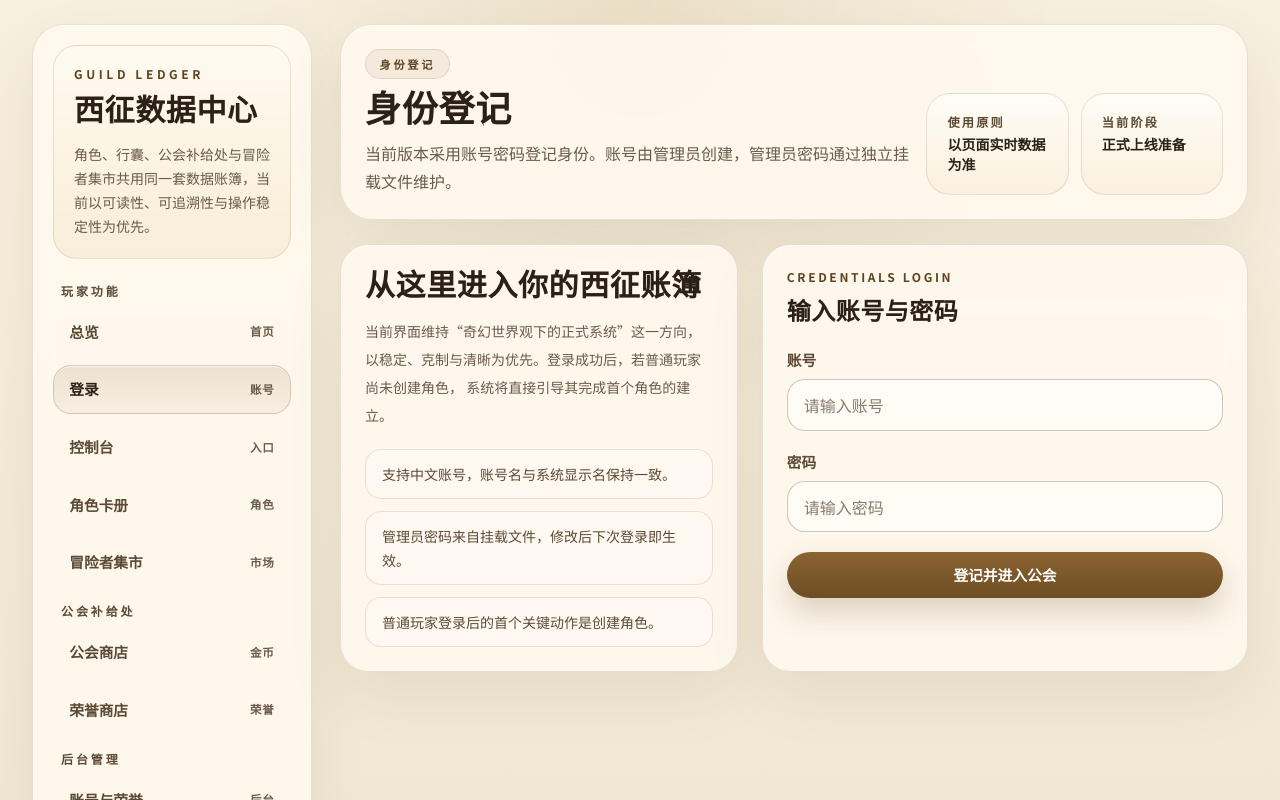
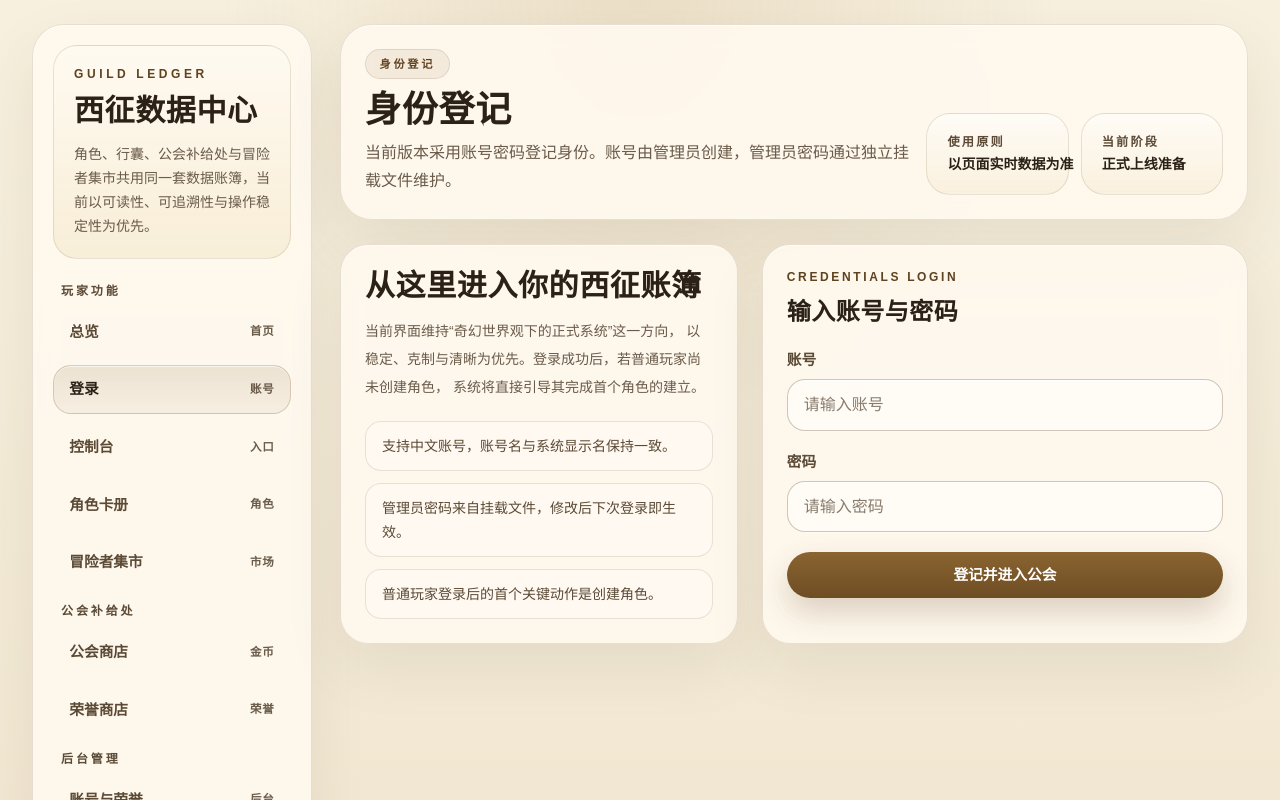
Before and after one commit to dqqql/datacore, a Next.js app: page /login in a window 1280 px wide. Shown: the top 800 px of the page. Built offline with nearby package versions, Linux system fonts and the light colour scheme; no server answers.

Commit message:
fix(ui): global serif font and align buttons

```diff
--- a/src/app/characters/page.tsx
+++ b/src/app/characters/page.tsx
@@ -97,7 +97,7 @@ export default async function CharactersPage({ searchParams }: CharactersPagePro
                     <td className="numeric">{character.reputation}</td>
                     <td>{character.status === "ACTIVE" ? "活跃" : character.status}</td>
                     <td>
-                      <div className="flex flex-wrap gap-2">
+                      <div className="flex flex-nowrap gap-2 items-center">
                         <form action={selectCurrentCharacterAction}>
                           <input type="hidden" name="characterId" value={character.id} />
                           <button
--- a/src/app/dashboard/page.tsx
+++ b/src/app/dashboard/page.tsx
@@ -43,7 +43,7 @@ export default async function DashboardPage() {
             {currentCharacter ? (
               <Link
                 href={`/characters/${currentCharacter.id}`}
-                className="focus-ring btn-secondary"
+                className="focus-ring btn-secondary shrink-0 ml-4"
               >
                 查看角色详情
               </Link>
--- a/src/app/globals.css
+++ b/src/app/globals.css
@@ -37,7 +37,7 @@ html {
 body {
   background: var(--background);
   color: var(--foreground);
-  font-family: var(--font-body), sans-serif;
+  font-family: var(--font-body), serif;
   min-height: 100vh;
 }
 
@@ -216,6 +216,7 @@ textarea {
   border-radius: 999px;
   font-size: 0.92rem;
   font-weight: 700;
+  white-space: nowrap;
   transition:
     background-color 0.16s ease,
     border-color 0.16s ease,
@@ -395,6 +396,7 @@ textarea {
   font-weight: 700;
   letter-spacing: 0.08em;
   text-transform: uppercase;
+  white-space: nowrap;
 }
 
 @media (max-width: 960px) {
--- a/src/app/layout.tsx
+++ b/src/app/layout.tsx
@@ -1,5 +1,5 @@
 import type { Metadata } from "next";
-import { Cormorant_Garamond, Noto_Sans_SC } from "next/font/google";
+import { Cormorant_Garamond, Noto_Serif_SC } from "next/font/google";
 import "./globals.css";
 
 const headingFont = Cormorant_Garamond({
@@ -8,7 +8,7 @@ const headingFont = Cormorant_Garamond({
   weight: ["500", "600", "700"],
 });
 
-const bodyFont = Noto_Sans_SC({
+const bodyFont = Noto_Serif_SC({
   variable: "--font-body",
   subsets: ["latin"],
   weight: ["400", "500", "700"],
--- a/src/components/app-shell.tsx
+++ b/src/components/app-shell.tsx
@@ -98,7 +98,7 @@ export function AppShell({ title, description, badge, children }: AppShellProps)
                   <p className="text-xs font-semibold uppercase tracking-[0.18em] text-[var(--color-ink-700)]">
                     使用原则
                   </p>
-                  <p className="mt-1 text-sm font-semibold text-[var(--color-ink-900)]">
+                  <p className="mt-1 text-sm font-semibold text-[var(--color-ink-900)] whitespace-nowrap">
                     以页面实时数据为准
                   </p>
                 </div>
@@ -106,7 +106,7 @@ export function AppShell({ title, description, badge, children }: AppShellProps)
                   <p className="text-xs font-semibold uppercase tracking-[0.18em] text-[var(--color-ink-700)]">
                     当前阶段
                   </p>
-                  <p className="mt-1 text-sm font-semibold text-[var(--color-ink-900)]">
+                  <p className="mt-1 text-sm font-semibold text-[var(--color-ink-900)] whitespace-nowrap">
                     正式上线准备
                   </p>
                 </div>
```
Also changed, not shown: 1 other file (tests, documents, lock files or other folders).
